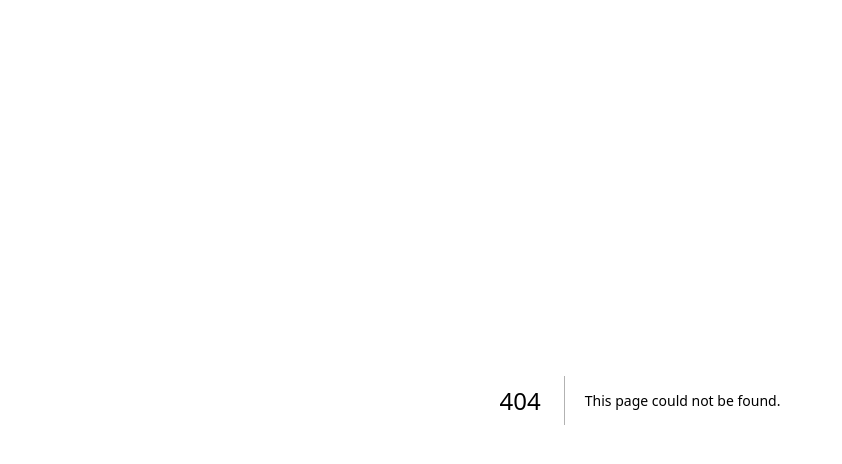
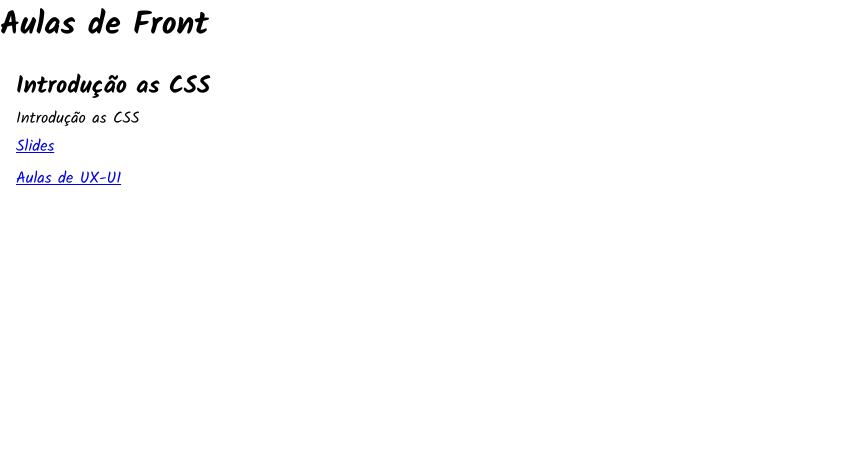
Before and after one commit to robsonbs/efg-renato-souza, a Next.js app: page /frontend in a window 1280 px wide. Before the commit this address had no page. Shown: the top 464 px of the page, without its empty margins (0-842 px from the left). Built offline with nearby package versions, Linux system fonts and the light colour scheme.

Commit message:
chore: add frontend class

```diff
--- /dev/null
+++ b/pages/frontend.js
@@ -0,0 +1,28 @@
+import Link from "next/link";
+import styles from "./pages.module.css";
+import Home from "pages";
+function Frontend() {
+  return (
+    <>
+      <h1>Aulas de Front</h1>
+      <section className={styles.section}>
+        <article>
+          <h2>Introdução as CSS</h2>
+          <span>
+            Introdução as CSS
+          </span>
+          <a
+            href="files/front-aula003.pdf"
+            target="_blank"
+            rel="noopener noreferrer"
+          >
+            Slides
+          </a>
+        </article>
+
+        <Link href="/"> Aulas de UX-UI</Link>
+      </section>
+    </>
+  );
+}
+export default Frontend;
--- a/pages/index.js
+++ b/pages/index.js
@@ -1,4 +1,6 @@
+import Link from "next/link";
 import styles from "./pages.module.css";
+import Frontend from "./frontend";
 function Home() {
   return (
     <>
@@ -121,6 +123,7 @@ function Home() {
             Dúvidas, dificuldades e sugestões
           </a>
         </article>
+        <Link href="/frontend">Aulas de Frontend</Link>
       </section>
     </>
   );
```
Also changed, not shown: 1 other file (tests, documents, lock files or other folders).
